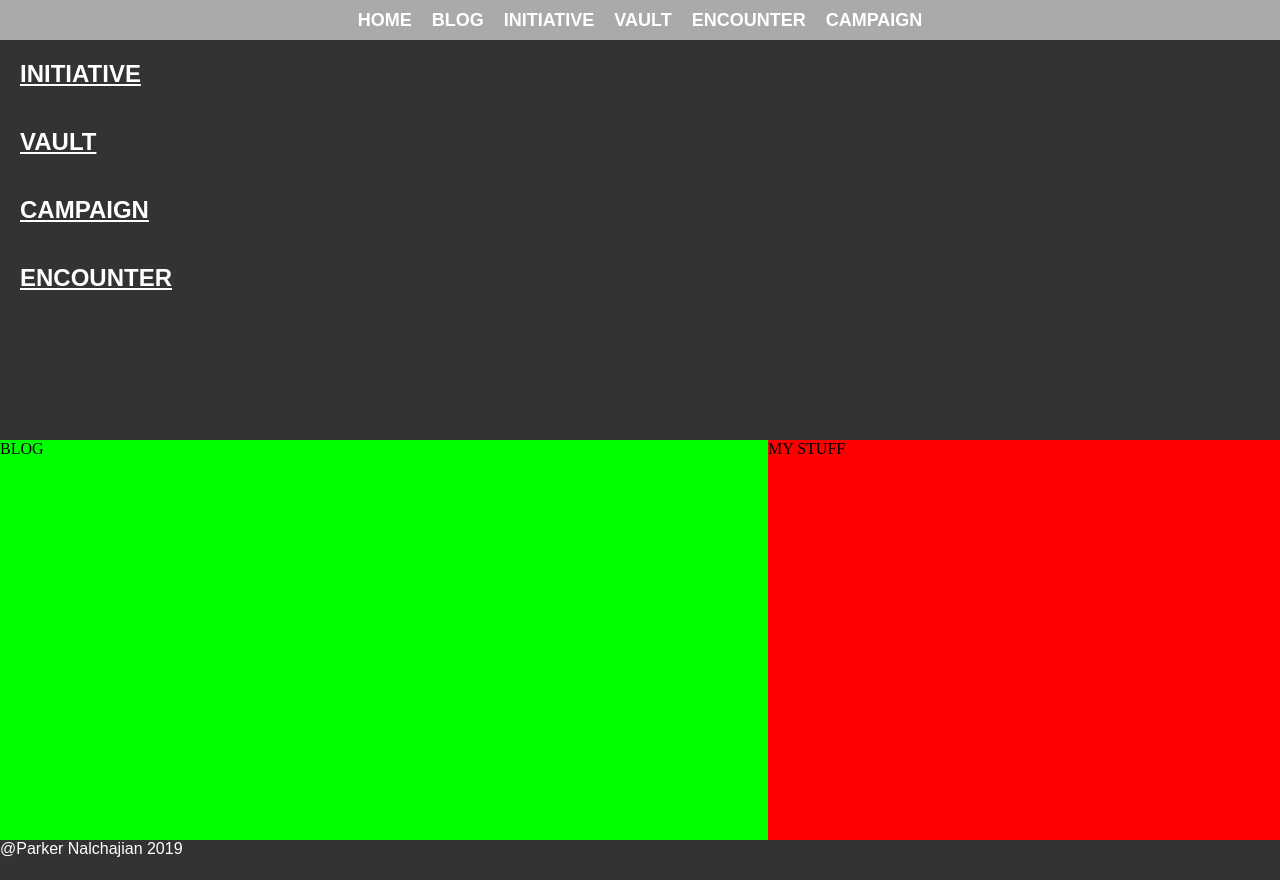
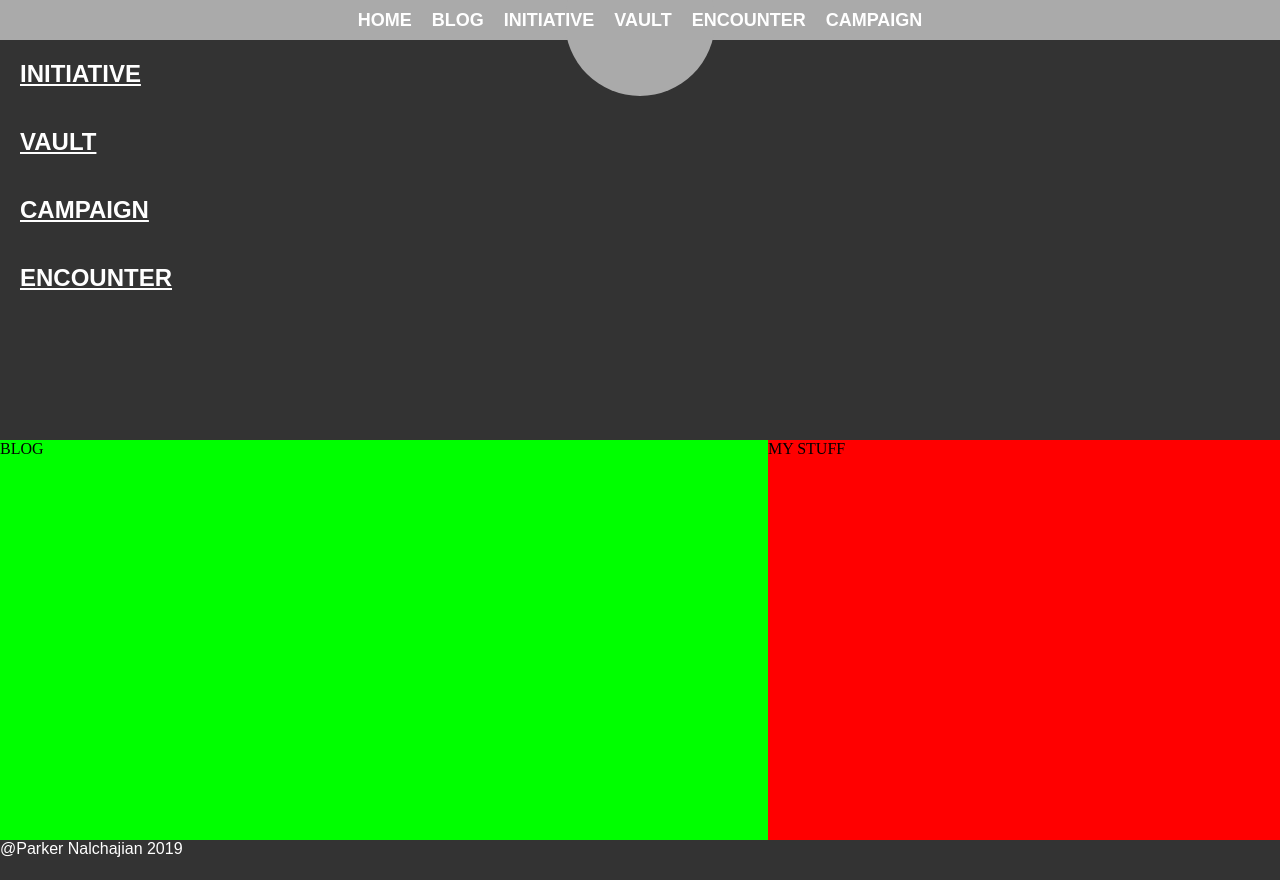
Before and after one commit to parkernalch/savage-suite, an Angular app: page / in a window 1280 px wide. Built offline with nearby package versions, Linux system fonts and the light colour scheme.

Commit message:
added a new shape element

```diff
--- a/src/app/components/layout/header/header.component.html
+++ b/src/app/components/layout/header/header.component.html
@@ -5,4 +5,6 @@
     <a href="characters" class="navlink">VAULT</a>
     <a href="encounter" class="navlink">ENCOUNTER</a>
     <a href="campaign" class="navlink">CAMPAIGN</a>
+    <div class="center-circle"></div>
+    <div class="logomark"></div>
 </header>
--- a/src/app/components/layout/header/header.component.sass
+++ b/src/app/components/layout/header/header.component.sass
@@ -12,3 +12,14 @@
         font-weight: bold
         font-size: 18px
         color: #ffffff
+        z-index: 2
+    .center-circle
+        position: relative
+        height: 150px
+        width: 150px
+        border-radius: 75px
+        background-color: #aaaaaa
+        z-index: 1
+        left: 50%
+        top: -75px
+        transform: translateX(-50%)
```
